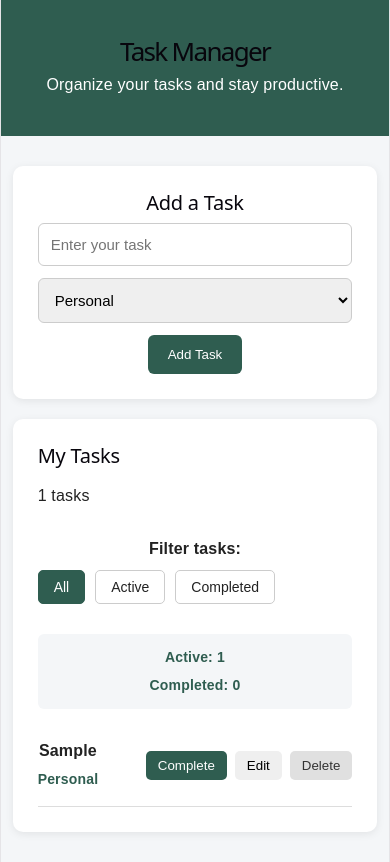
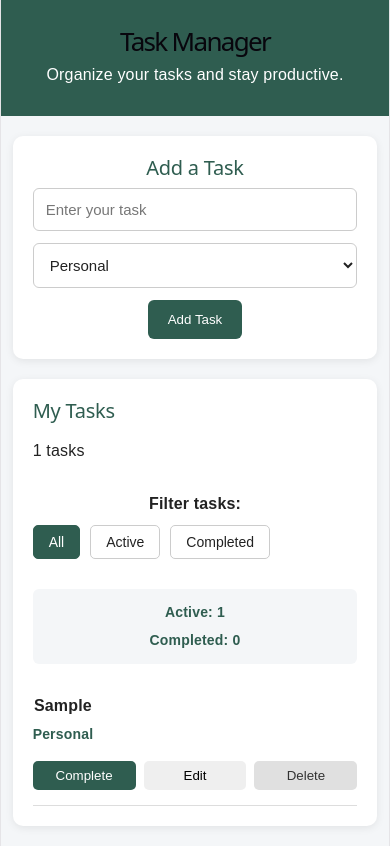
Before and after one commit to aayushkhatrif25-coder/react-task-manager, a React (Vite) app: page / in a window 390 px wide. Both pictures are taken after typing "Sample" into the empty fields and a click on the button "Add Task". Built offline with nearby package versions, Linux system fonts and the light colour scheme.

Commit message:
Improve responsive design and UI

```diff
--- a/src/App.css
+++ b/src/App.css
@@ -47,6 +47,7 @@ body {
 .task-form h2,
 .task-section h2 {
   margin-top: 0;
+  color: #2f5d50;
 }
 
 .task-form input,
@@ -57,6 +58,12 @@ body {
   border: 1px solid #ccc;
   border-radius: 6px;
   font-size: 15px;
+  background: white;
+  color: #222;
+}
+
+.task-form input::placeholder {
+  color: #777;
 }
 
 .task-form button {
@@ -74,56 +81,71 @@ body {
   align-items: center;
 }
 
-.empty-message {
-  text-align: center;
-  color: #777;
-  padding: 30px 0;
+.filter-section {
+  margin: 20px 0;
+  padding: 10px 0;
 }
 
-@media (max-width: 600px) {
-  .header h1 {
-    font-size: 26px;
-  }
+.filter-label {
+  margin: 0 0 10px;
+  color: #222;
+  font-size: 16px;
+  font-weight: bold;
+}
 
-  .main-content {
-    width: 94%;
-  }
+.filter-buttons {
+  display: flex;
+  gap: 10px;
+}
 
-  .task-header {
-    flex-direction: column;
-    align-items: flex-start;
-    gap: 8px;
-  }
+.filter-buttons button {
+  padding: 8px 15px;
+  border: 1px solid #ccc;
+  border-radius: 5px;
+  background: white;
+  color: #222;
+  font-size: 14px;
+  cursor: pointer;
+}
+
+.filter-buttons button.active-filter {
+  background: #2f5d50;
+  color: white;
+  border-color: #2f5d50;
+}
+
+.task-stats {
+  display: flex;
+  gap: 20px;
+  margin: 15px 0;
+  padding: 12px;
+  background: #f4f6f8;
+  border-radius: 6px;
+  font-size: 14px;
+  font-weight: bold;
+}
+
+.task-stats span {
+  color: #2f5d50;
 }
 
 .task-item {
+  display: flex;
+  justify-content: space-between;
+  align-items: center;
+  gap: 15px;
   padding: 15px 0;
   border-bottom: 1px solid #ddd;
 }
 
-.task-item strong {
-  display: block;
-  margin-bottom: 5px;
-}
-
-.task-category {
-  display: block;
-  margin-top: 5px;
-  font-size: 14px;
-  font-weight: bold;
-  color: #2f5d50 !important;
-}
-.task-item {
-  display: flex;
-  justify-content: space-between;
-  align-items: center;
-  padding: 15px 0;
-  border-bottom: 1px solid #ddd;
+.task-info {
+  min-width: 0;
 }
 
 .task-info strong {
   display: block;
   margin-bottom: 5px;
+  overflow-wrap: anywhere;
 }
 
 .task-category {
@@ -136,6 +158,7 @@ body {
 .task-actions {
   display: flex;
   gap: 8px;
+  flex-shrink: 0;
 }
 
 .task-actions button {
@@ -163,6 +186,13 @@ body {
 .task-item.completed .task-category {
   color: #888;
 }
+
+.empty-message {
+  text-align: center;
+  color: #777;
+  padding: 30px 0;
+}
+
 .edit-mode {
   display: flex;
   flex-wrap: wrap;
@@ -193,59 +223,62 @@ body {
   color: #333;
 }
 
-.filter-section {
-  margin: 20px 0;
-  padding: 10px 0;
-}
+@media (max-width: 600px) {
+  .header {
+    padding: 30px 15px;
+  }
 
-.filter-label {
-  display: block;
-  margin: 0 0 10px;
-  color: #222;
-  font-size: 16px;
-  font-weight: bold;
-}
+  .header h1 {
+    font-size: 26px;
+  }
 
-.filter-buttons {
-  display: flex;
-  gap: 10px;
-}
+  .main-content {
+    width: 94%;
+    margin: 20px auto;
+  }
 
-.filter-buttons button {
-  display: inline-block;
-  padding: 8px 15px;
-  border: 1px solid #ccc;
-  border-radius: 5px;
-  background: white;
-  color: #222;
-  font-size: 14px;
-  cursor: pointer;
-}
+  .task-form,
+  .task-section {
+    padding: 20px;
+  }
 
-.filter-buttons button.active-filter {
-  background: #2f5d50;
-  color: white;
-  border-color: #2f5d50;
-}
+  .task-header {
+    flex-direction: column;
+    align-items: flex-start;
+    gap: 8px;
+  }
 
-.task-stats {
-  display: flex;
-  gap: 20px;
-  margin: 15px 0;
-  padding: 12px;
-  background: #f4f6f8;
-  border-radius: 6px;
-  font-size: 14px;
-  font-weight: bold;
-}
+  .filter-buttons {
+    flex-wrap: wrap;
+  }
 
-.task-stats span {
-  color: #2f5d50;
-}
-
-@media (max-width: 600px) {
   .task-stats {
     flex-direction: column;
     gap: 5px;
   }
+
+  .task-item {
+    flex-direction: column;
+    align-items: flex-start;
+  }
+
+  .task-actions {
+    width: 100%;
+    flex-wrap: wrap;
+  }
+
+  .task-actions button {
+    flex: 1;
+  }
+
+  .edit-mode input,
+  .edit-mode select {
+    width: 100%;
+    min-width: 0;
+    flex: none;
+  }
+
+  .edit-mode .task-actions {
+    width: 100%;
+  }
 }
```
